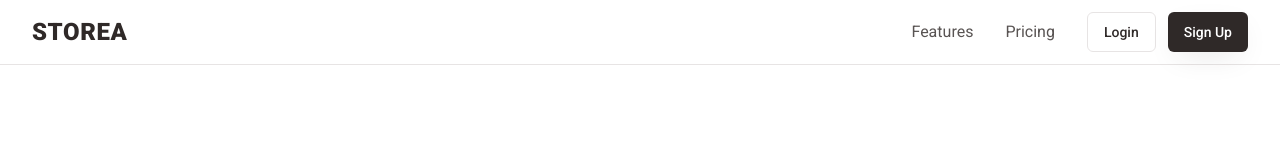
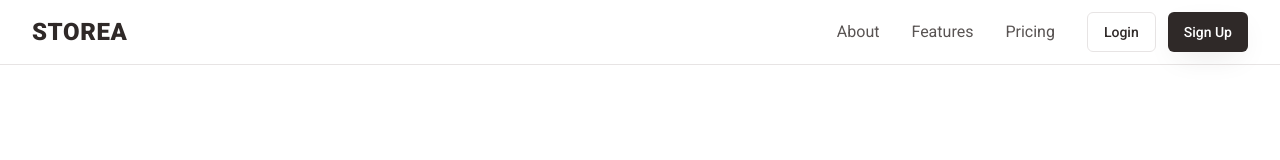
Before and after one commit to SnitzyG/storea-basic-3a9e4a58, a React (Vite) app: page / in a window 1280 px wide. Shown: the top 160 px of the page. Built offline with nearby package versions, Linux system fonts and the light colour scheme.

Commit message:
Add Features tab to NavBar
The Features tab was added back to the top navigation bar. An About tab was also added to the desktop navigation to match the mobile view.

```diff
--- a/src/components/marketing/NavBar.tsx
+++ b/src/components/marketing/NavBar.tsx
@@ -43,7 +43,9 @@ export const NavBar = () => {
 
           {/* Desktop Navigation */}
           <div className="hidden md:flex items-center gap-8">
-
+            <Link to="/about" className="text-foreground/80 hover:text-foreground transition-colors">
+              About
+            </Link>
             <Link to="/features" className="text-foreground/80 hover:text-foreground transition-colors">
               Features
             </Link>
```
